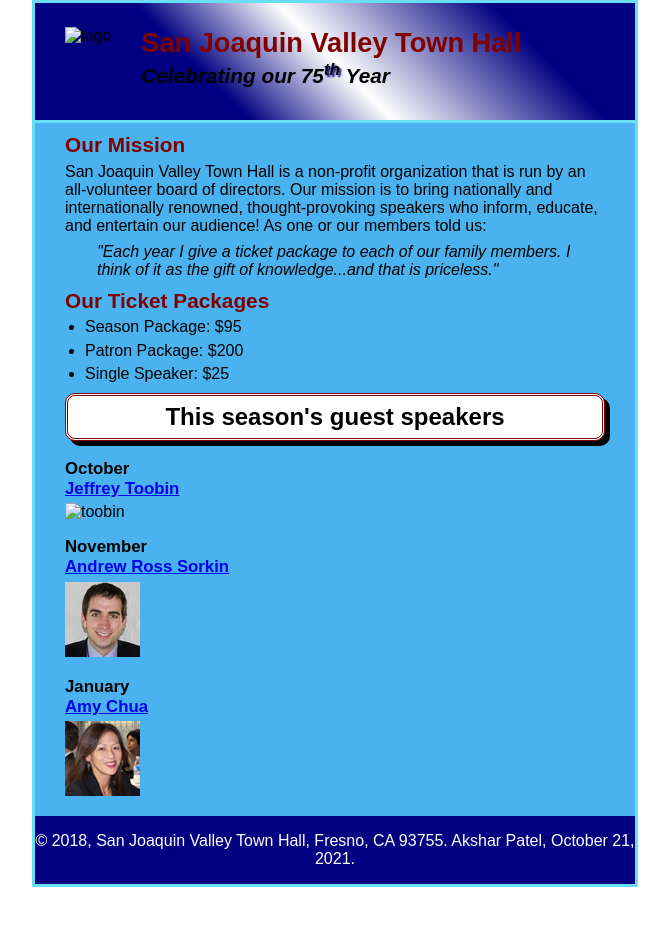
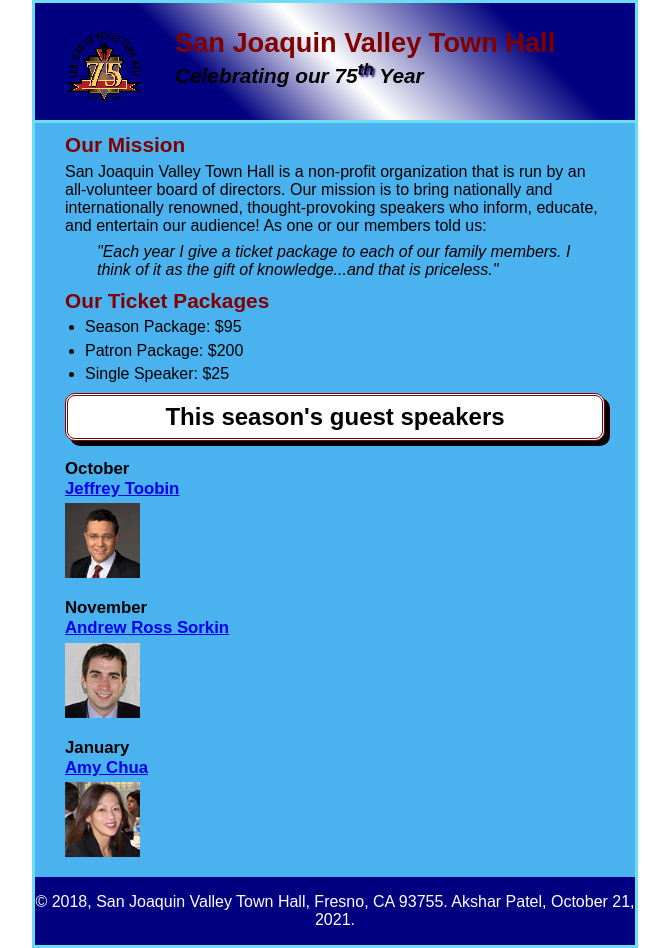
Before and after one commit to akshar210/A11, a plain HTML site: page index.html in a window 1280 px wide. Shown: the whole page, without its empty margins (305-974 px from the left). Before the commit the page ends 887 px from the top, so only its background shows below. Drawn offline with Linux system fonts and the light colour scheme.

Commit message:
Update index.html

```diff
--- a/index.html
+++ b/index.html
@@ -10,7 +10,7 @@
 
 <body>
 	<header>
-		<img src="resoruces/town_hall_logo.gif" alt="logo" height="80">
+		<img src="resources/town_hall_logo.gif" alt="logo" height="80">
 		<h2>San Joaquin Valley Town Hall</h2>
 		<h3>Celebrating our 75<sup class="shadow">th</sup> Year</h3>
 	</header>
@@ -33,7 +33,7 @@
 		<h1>This season's guest speakers</h1>
 
 		<h3>October <br><a href="speakers/toobin.html">Jeffrey Toobin</a></h3>
-		<img src="images/toobin75.jpg" alt="toobin" height="75">
+		<img src="resources/toobin75.jpg" alt="toobin" height="75">
 
 		<h3>November <br><a href="speakers/sorkin.html">Andrew Ross Sorkin</a></h3>
 		<img src="resources/sorkin75.jpg" alt="sorkin" height="75">
```
